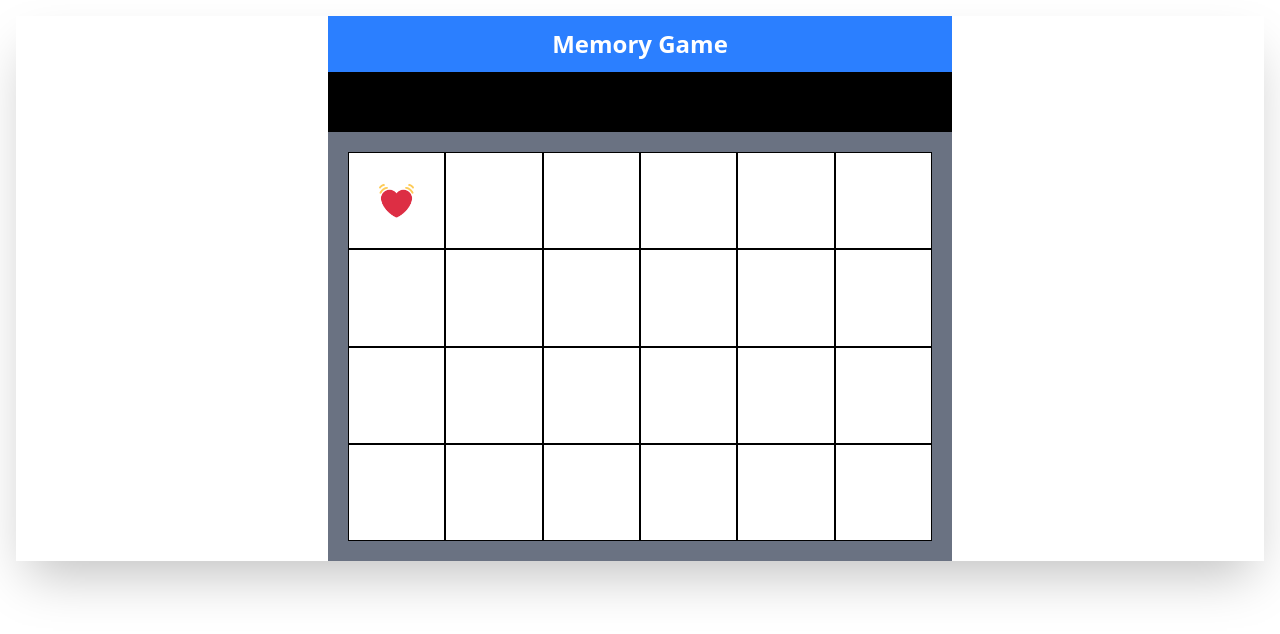
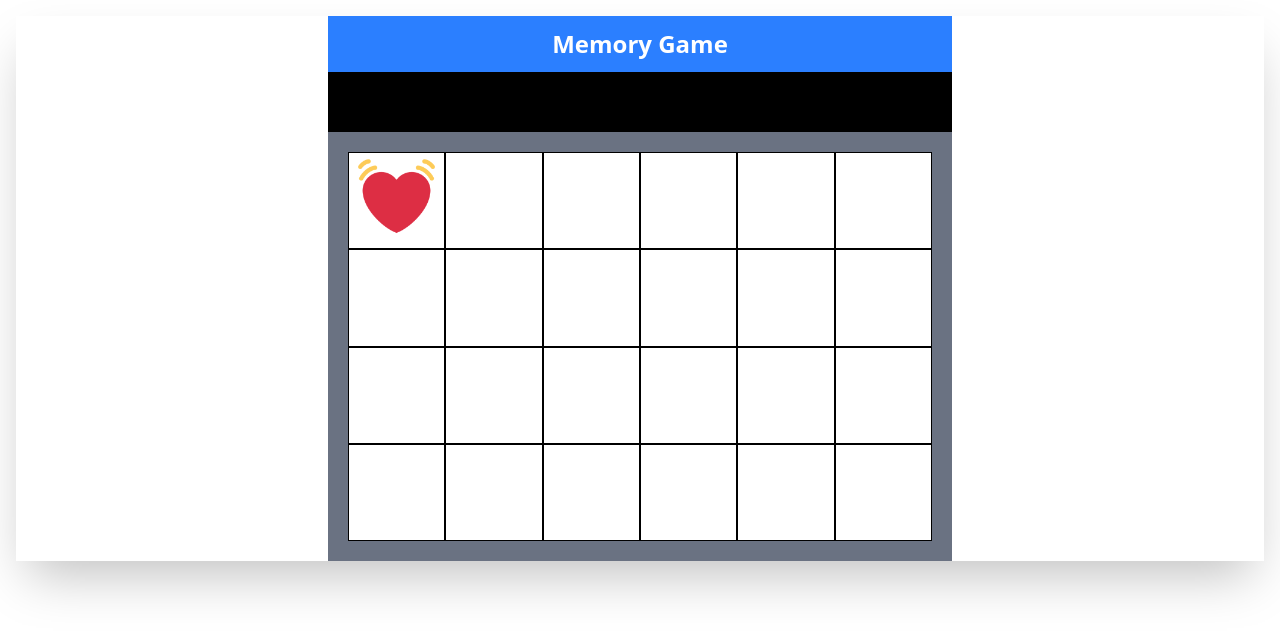
Before and after one commit to Venkata-Nageswara-Bhadri78/Memory-Game-Js-DOM, a website: page index.html in a window 1280 px wide. Both pictures are taken after a click on the element 396 px from the left and 183 px from the top of the page. Drawn offline with Linux system fonts and the light colour scheme.

Commit message:
Complete Updated Code

```diff
--- a/dom.js
+++ b/dom.js
@@ -44,7 +44,7 @@ for(let i=0 ; i<array.length ; i++){
     newDiv.className = "extra";
     // newDiv.style.backgroundColor = "green";
     newDiv.style.cursor = "pointer";
-    newDiv.style.padding = "30px";
+    newDiv.style.padding = "0";
 
     newDiv.appendChild(img);
     item.appendChild(newDiv);
--- a/index.html
+++ b/index.html
@@ -7,6 +7,24 @@
     <script src="./dom.js" defer></script>
     <link rel="stylesheet" href="./src/output.css">
     <style>
+        .item img {
+            width: 90%;
+            height: 90%;
+            object-fit: cover;
+            display: none;
+            margin: auto;
+            align-items: center;
+        }
+        .extra {
+            cursor: pointer;
+            margin: auto;
+            width: 90%;
+            height: 90%;
+            display: flex;
+            justify-content: center;
+            align-items: center;
+        }
+
         .flip-image {
             transform: rotateY(180deg);
             backface-visibility: hidden;
```
